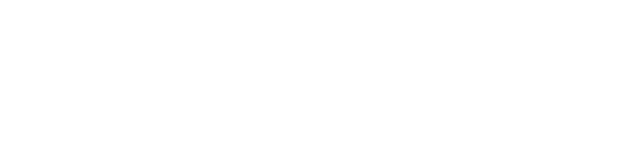
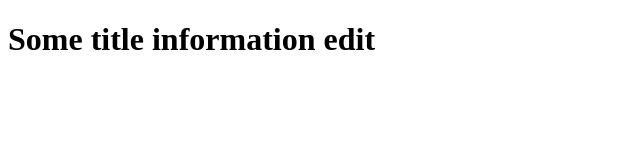
Before and after one commit to MisyurinDaniil/test, a plain HTML site: page index.html in a window 1280 px wide. Shown: the whole page, without its empty margins (0-640 px from the left). Drawn offline with Linux system fonts and the light colour scheme.

Commit message:
Add second commit

```diff
--- a/index.html
+++ b/index.html
@@ -7,6 +7,6 @@
     <title>Document</title>
 </head>
 <body>
-
+    <h1>Some title information edit</h1>
 </body>
 </html>
```
